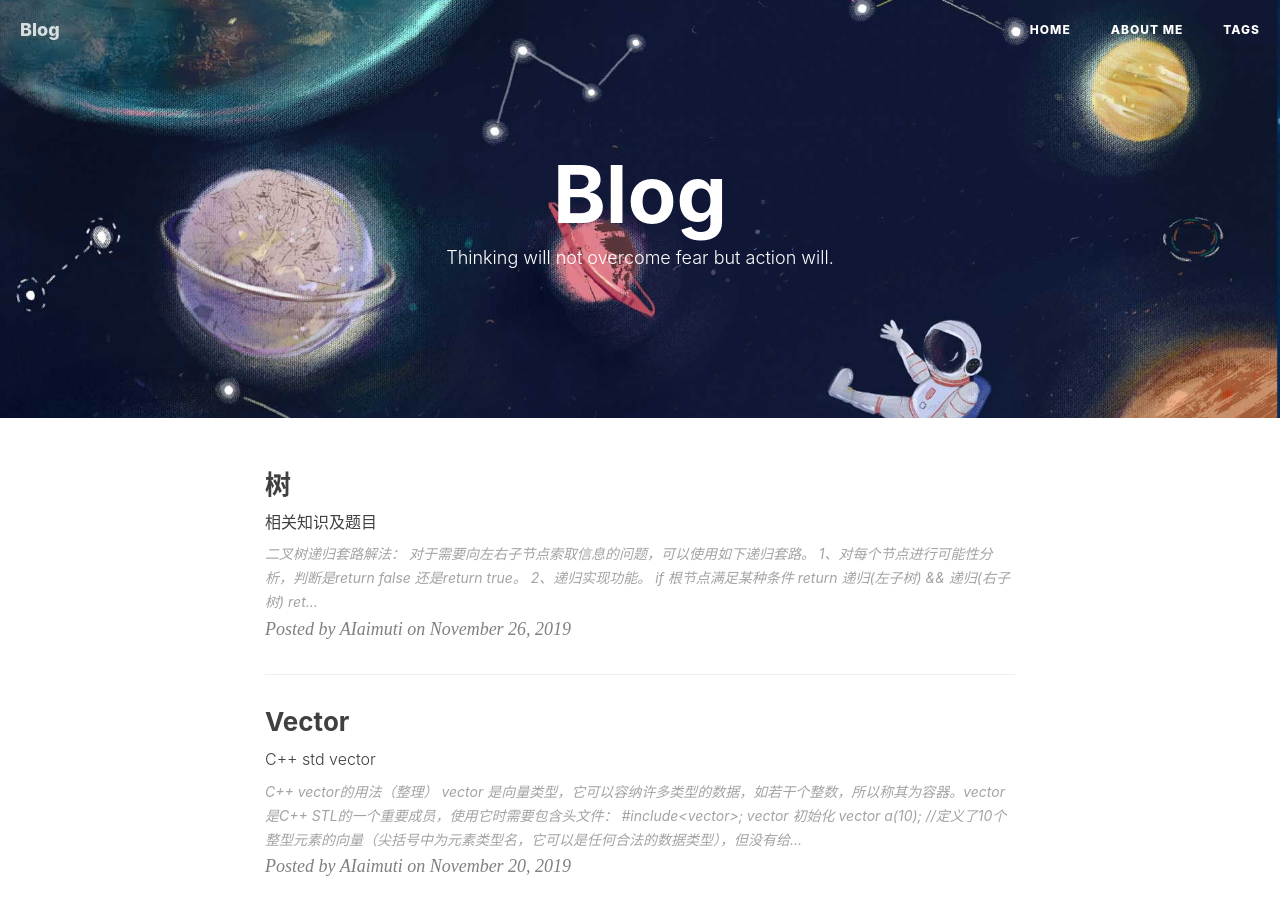
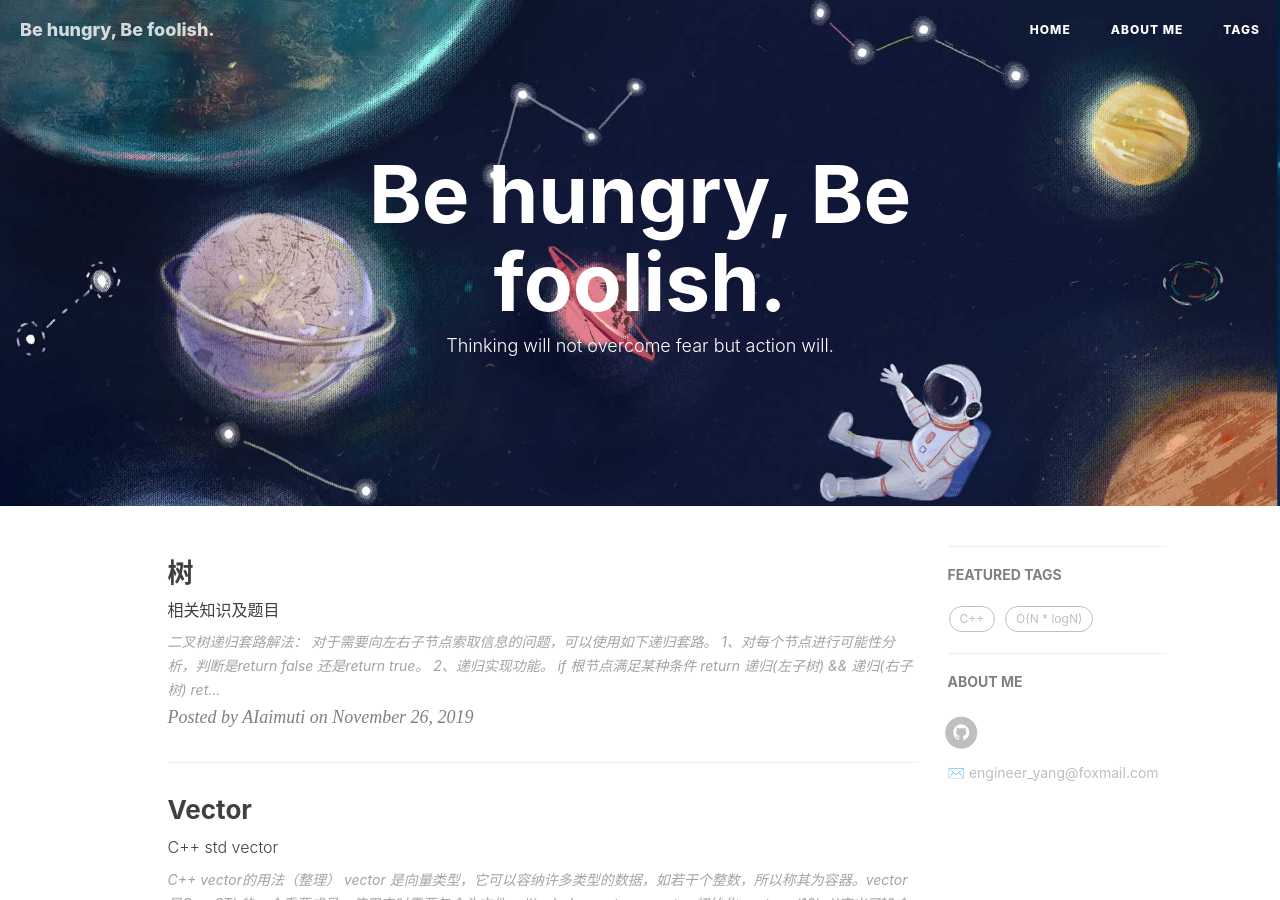
Before and after one commit to AIaimuti/aiaimuti.github.io, a Jekyll site: the page built from index.html, in a window 1280 px wide and 900 px high. Built offline with Jekyll 4.4.1, drawn with Linux system fonts in a browser that asks for light colours; nearby versions of some CDN libraries; the list of posts is cut into pages by our own code; comment, search, counter and statistics services are not loaded; some of the changed text lies outside the part shown.

Commit message:
Update _config.yml

```diff
--- a/_config.yml
+++ b/_config.yml
@@ -1,5 +1,5 @@
 # Site settings
-title: Blog
+title: Be hungry, Be foolish.
 SEOTitle: "Be hungry, Be foolish."
 header-img: img/home-bg_meswx.jpg
 email: engineer_yang@foxmail.com
@@ -10,9 +10,9 @@ baseurl: ""      # for example, '/blog' if your blog hosted on 'host/blog'
 github_repo: "https://github.com/AIaimuti/aiaimuti.github.io.git" # you code repository
 
 # Sidebar settings
-sidebar: false                           # whether or not using Sidebar.
-sidebar-about-description: "Goals determine what you going to be!"
-sidebar-avatar: /img/avatar-meswx.jpg      # use absolute URL, seeing it's used in both `/` and `/about/`
+# sidebar: false                          # whether or not using Sidebar.
+# sidebar-about-description: "Goals determine what you going to be!"
+# sidebar-avatar: /img/avatar-meswx.jpg      # use absolute URL, seeing it's used in both `/` and `/about/`
 
 
 
```
